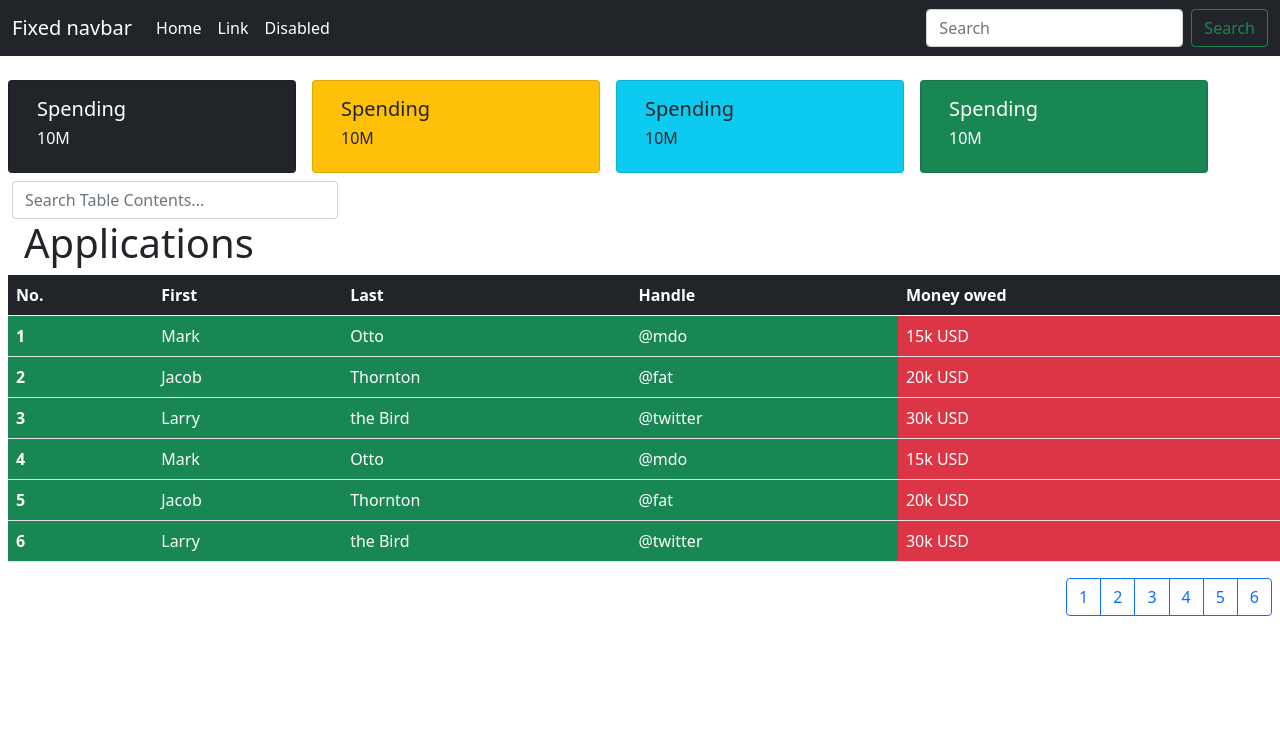
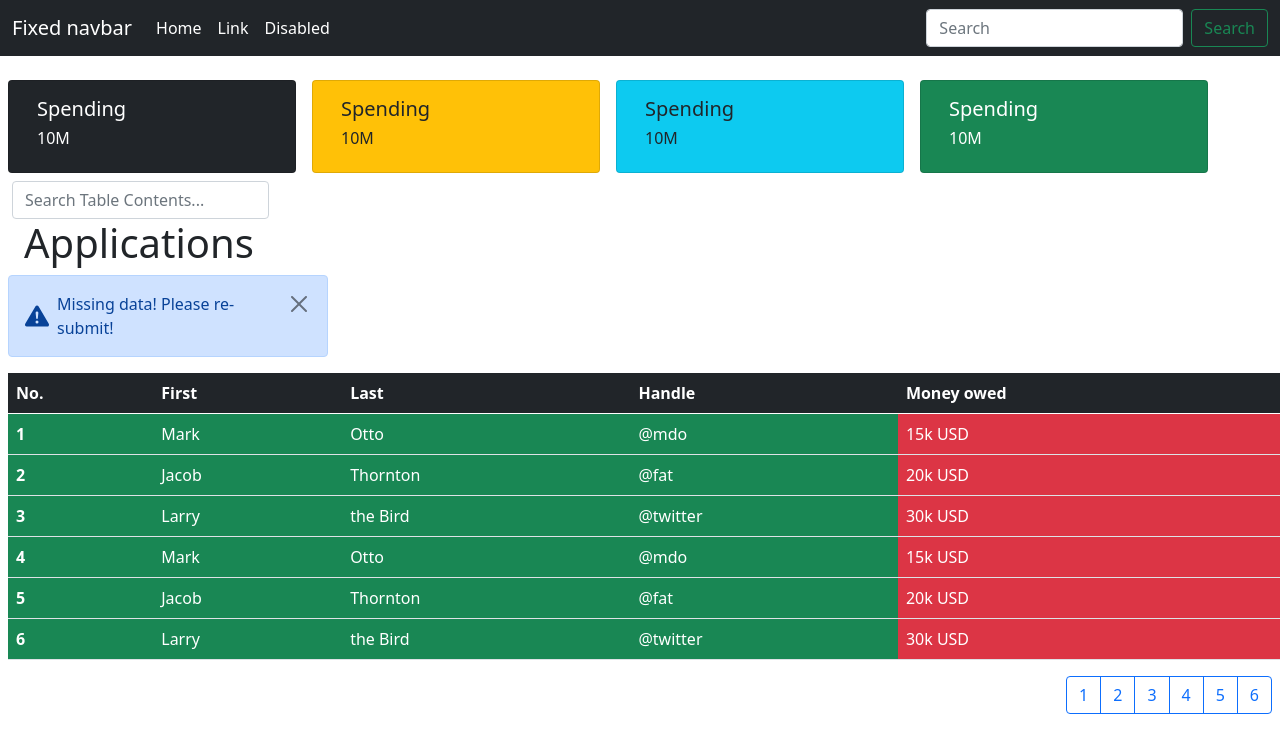
Before and after one commit to Dayvid0/BOOTSTRAP-TUTORIALS, a plain HTML site: page BOOTSTRAP-GRID-LAYOUTS/zylo.html in a window 1280 px wide. Shown: the top 752 px of the page. Drawn offline with nearby package versions, Linux system fonts and the light colour scheme.

Commit message:
Create Bootsrap-Alerts

```diff
--- a/BOOTSTRAP-GRID-LAYOUTS/zylo.html
+++ b/BOOTSTRAP-GRID-LAYOUTS/zylo.html
@@ -69,9 +69,22 @@
       </div>
     </nav>
       <div class="row">
-        <input class="form-control  mx-4 w-25" type="search" placeholder="Search Table Contents..." aria-label="Search">
+        <input class="form-control  mx-4 w-auto " type="search" placeholder="Search Table Contents..." aria-label="Search">
         <h1 class="mx-4">Applications</h1>
       </div>
+      <!--Alerts-->
+      <div class="alert alert-primary d-flex align-items-left  w-25 mx-2" role="alert">
+        <div class="d-flex align-items-center w-">
+            <svg xmlns="http://www.w3.org/2000/svg" width="24" height="24" fill="currentColor" class="bi bi-exclamation-triangle-fill flex-shrink-0 me-2" viewBox="0 0 16 16" role="img" aria-label="Warning:">
+                <path d="M8.982 1.566a1.13 1.13 0 0 0-1.96 0L.165 13.233c-.457.778.091 1.767.98 1.767h13.713c.889 0 1.438-.99.98-1.767L8.982 1.566zM8 5c.535 0 .954.462.9.995l-.35 3.507a.552.552 0 0 1-1.1 0L7.1 5.995A.905.905 0 0 1 8 5zm.002 6a1 1 0 1 1 0 2 1 1 0 0 1 0-2z"/>
+            </svg>
+            <div>
+                Missing data! Please re-submit!
+            </div>
+        </div>
+        <button type="button" class="btn-close ms-auto" data-bs-dismiss="alert" aria-label="Close"></button>
+    </div>
+      <!--End of alerts-->
     <table class="table table-hover mx-2 bg-success text-white">
       <thead class="bg-dark text-white">
         <tr >
```
